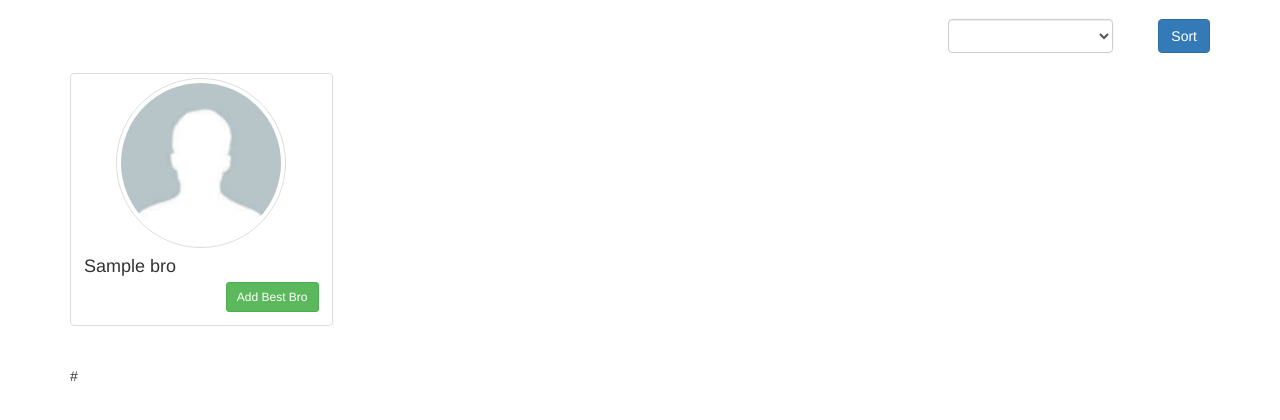
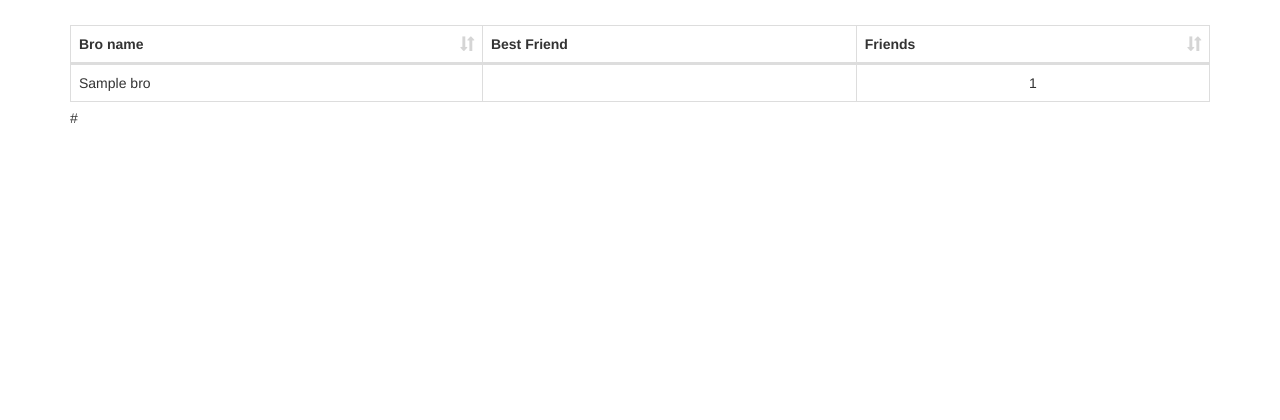
Before and after one commit to Isabek/planbrothersapp, a Python web app: template web-application/templates/bro/list_bros.html in a window 1280 px wide. Shown: the part 51-471 px from the top of the page. Run offline with Jinja, Linux system fonts and the light colour scheme; the template is opened without the code that fills it: most values are stand-ins (such as "Sample title", 1, 10 or a date in 2020); some libraries are stand-ins or nearby versions.

Commit message:
- Changed Bros List design to table.

```diff
--- a/web-application/bro/views.py
+++ b/web-application/bro/views.py
@@ -94,8 +94,8 @@ def list_bros():
         query = query.order_by(desc(Bro.username))
 
     total = query.count()
-    bros = query.paginate(page=page, per_page=8).items
-    pagination = Pagination(page=page, total=total, search=False, per_page=8, css_framework='bootstrap3')
+    bros = query.paginate(page=page, per_page=15).items
+    pagination = Pagination(page=page, total=total, search=False, per_page=15, css_framework='bootstrap3')
     return render_template('bro/list_bros.html', bros=bros, pagination=pagination, sort=sort)
 
 
--- a/web-application/templates/bro/list_bros.html
+++ b/web-application/templates/bro/list_bros.html
@@ -2,51 +2,100 @@
 
 {% set page_title = "List Bros" %}
 
+{% block css %}
+    {{ super() }}
+    <link rel="stylesheet" href="{{ url_for('static', filename='css/data-tables.bootstrap.min.css') }}">
+{% endblock %}
+
+{% set bro_name_class = 'sorting' %}
+{% if sort == 'name_asc' %}
+    {% set bro_name_class = 'sorting_asc' %}
+{% elif sort == 'name_desc' %}
+    {% set bro_name_class = 'sorting_desc' %}
+{% endif %}
+
+{% set friends_name_class = 'sorting' %}
+{% if sort == 'friends_qty_asc' %}
+    {% set friends_name_class = 'sorting_asc' %}
+{% elif sort == 'friends_qty_desc' %}
+    {% set friends_name_class = 'sorting_desc' %}
+{% endif %}
+
 {% block container %}
-    <form class="row list-group" method="get" action="{{ url_for('bro.list_bros') }}">
-        <div class="col-xs-6 col-lg-1 pull-right">
-            <button class="btn btn-primary pull-right">Sort</button>
+    <div class="row">
+        <div class="col-lg-12">
+            <table class="table table-bordered dataTable">
+                <thead>
+                <tr>
+                    <th class="sortable {{ bro_name_class }}" id="name">
+                        Bro name
+                    </th>
+                    <th>Best Friend</th>
+                    <th class="sortable {{ friends_name_class }}" id="friends_qty">Friends</th>
+                    {% if current_user.is_authenticated %}
+                        <th>Actions</th>
+                    {% endif %}
+                </tr>
+                </thead>
+                <tbody>
+                {% for bro in bros %}
+                    <tr>
+                        <td>{{ bro }}</td>
+                        <td></td>
+                        <td class="text-center">{{ bro.friends | length }}</td>
+                        {% if current_user.is_authenticated %}
+                            <td>
+                                <div>
+                                    {% if current_user.is_friend(bro) %}
+                                        <a class="btn btn-danger btn-xs"
+                                           href="{{ url_for('bro.unfriend_bro', bro_id=bro.id) }}">
+                                            <i class="fa fa-user"></i>
+                                            Unfriend
+                                        </a>
+                                    {% else %}
+                                        <a class="btn btn-info btn-xs"
+                                           href="{{ url_for('bro.friend_bro', bro_id=bro.id) }}">
+                                            <i class="fa fa-user"></i>
+                                            Add Friend
+                                        </a>
+                                    {% endif %}
+                                </div>
+                            </td>
+                        {% endif %}
+                    </tr>
+                {% else %}
+                    <tr>
+                        <td colspan="4" class="text-center">
+                            There are any bros in the Bro Social Network.
+                        </td>
+                    </tr>
+                {% endfor %}
+                </tbody>
+            </table>
+            <form id="sortable" method="get">
+                <input name="page" value="{{ pagination.page }}" type="hidden">
+                <input name="sort" id="sort" type="hidden">
+            </form>
         </div>
-        <div class="col-xs-6 col-lg-2 pull-right">
-            <select name="sort" class="form-control">
-                <option value=""></option>
-                <option value="name_asc" {% if sort == 'name_asc' %} selected {% endif %}>Username [A-Z]</option>
-                <option value="name_desc" {% if sort == 'name_desc' %} selected {% endif %}>Username [Z-A]</option>
-            </select>
-        </div>
-    </form>
-
-    <div class="row list-group">
-        {% for bro in bros %}
-            <div class="col-xs-6 col-lg-3">
-                <div class="thumbnail">
-                    <img src="{{ url_for('static', filename='images/no-user.jpg') }}"
-                         class="img-circle img-thumbnail">
-                    <div class="caption">
-                        <h4 class="group inner list-group-item-heading">{{ bro }}</h4>
-                        <div class="row">
-                            <div class="col-xs-12 col-md-12">
-                                {% if current_user.is_authenticated %}
-                                    {% if current_user.is_friend(bro) %}
-                                        <a class="btn btn-danger btn-sm pull-left"
-                                           href="{{ url_for('bro.unfriend_bro', bro_id=bro.id) }}">Unfriend</a>
-                                    {% else %}
-                                        <a class="btn btn-primary btn-sm pull-left"
-                                           href="{{ url_for('bro.friend_bro', bro_id=bro.id) }}">Add Bro</a>
-                                    {% endif %}
-                                {% endif %}
-                                <a class="btn btn-success btn-sm pull-right" href="">Add Best Bro</a>
-                            </div>
-                        </div>
-                    </div>
-                </div>
-            </div>
-        {% else %}
-            <p class="lead text-center">
-                There are any bros in the Bro Social Network.
-            </p>
-        {% endfor %}
     </div>
     {{ pagination.links }}
+{% endblock %}
 
+{% block js %}
+    {{ super() }}
+    <script>
+        $(function () {
+            var sort_strategy = '_asc';
+            $('.sortable').on('click', function () {
+                var id = $(this).attr('id');
+                if ($(this).hasClass('sorting_asc')) {
+                    sort_strategy = '_desc';
+                }
+
+                var sort = id + sort_strategy;
+                $('#sort').attr('value', sort);
+                $('#sortable').submit();
+            });
+        });
+    </script>
 {% endblock %}
```
Also changed, not shown: web-application/static/css/data-tables.bootstrap.min.css (added).
